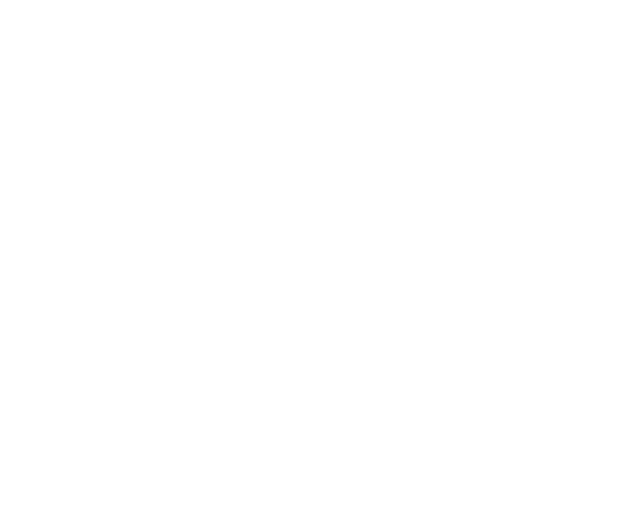
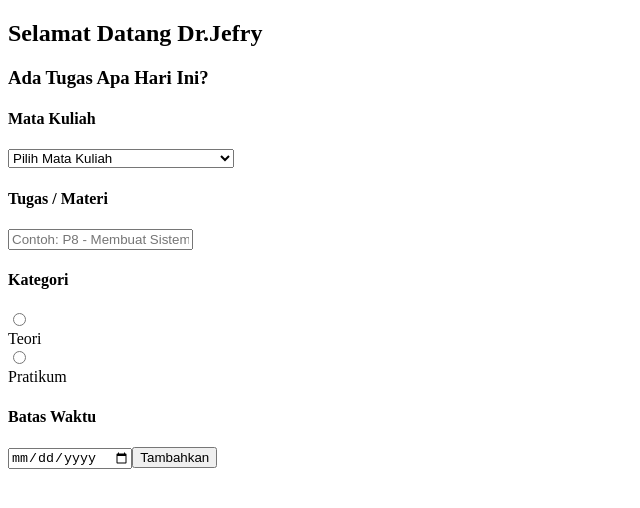
Before and after one commit to JefryAfrio/32-pbk-uts-233510847, a Vue app: page / in a window 1280 px wide. Shown: the top 508 px of the page, without its empty margins (0-640 px from the left). Built offline with nearby package versions, Linux system fonts and the light colour scheme.

Commit message:
Menambahkan tampilan form input tugas

```diff
--- a/src/App.vue
+++ b/src/App.vue
@@ -76,5 +76,46 @@
 </script>
 
 <template>
+  <div class="container">
+    <main class="app">
+      <section class="greeting">
+        <h2 class="title">Selamat Datang Dr.Jefry</h2>
+      </section>
 
+      <section class="create-todo">
+        <h3>Ada Tugas Apa Hari Ini?</h3>
+
+        <form @submit.prevent="addTodo">
+          <h4>Mata Kuliah</h4>
+          <select v-model="input_course">
+            <option value="" disabled selected>Pilih Mata Kuliah</option>
+            <option v-for="course in courseOptions" :key="course" :value="course">{{ course }}</option>
+          </select>
+
+          <h4>Tugas / Materi</h4>
+          <input type="text" placeholder="Contoh: P8 - Membuat Sistem Todo List" v-model="input_task" />
+
+          <h4>Kategori</h4>
+          <div class="options">
+            <label>
+              <input type="radio" name="category" value="teori" v-model="input_category" />
+              <span class="bubble teori"></span>
+              <div>Teori</div>
+            </label>
+
+            <label>
+              <input type="radio" name="category" value="pratikum" v-model="input_category" />
+              <span class="bubble pratikum"></span>
+              <div>Pratikum</div>
+            </label>
+          </div>
+
+          <h4>Batas Waktu</h4>
+          <input type="date" v-model="input_deadline" />
+
+          <input type="submit" value="Tambahkan" />
+        </form>
+      </section>
+      </main>
+      </div>
 </template>
```
